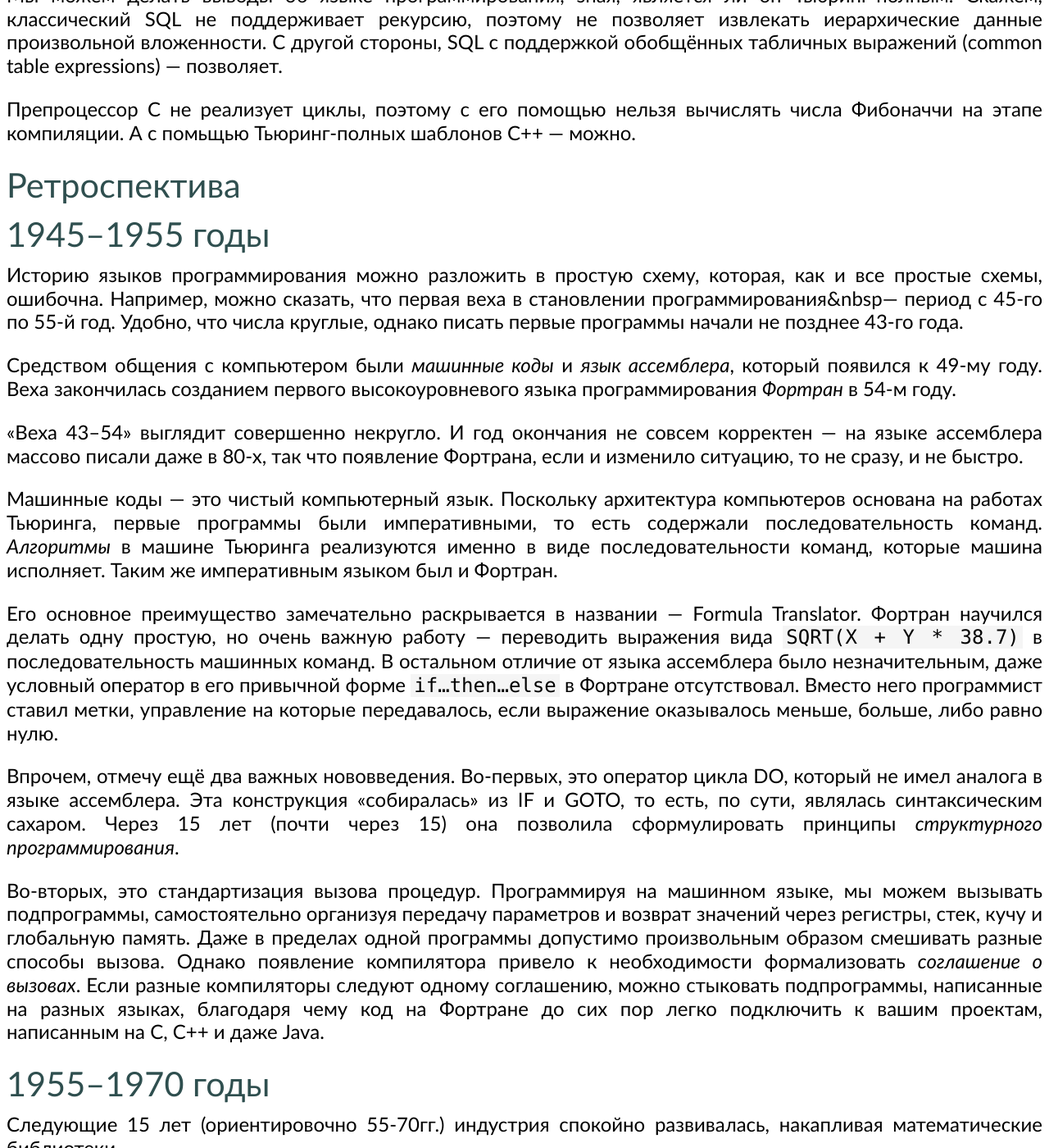
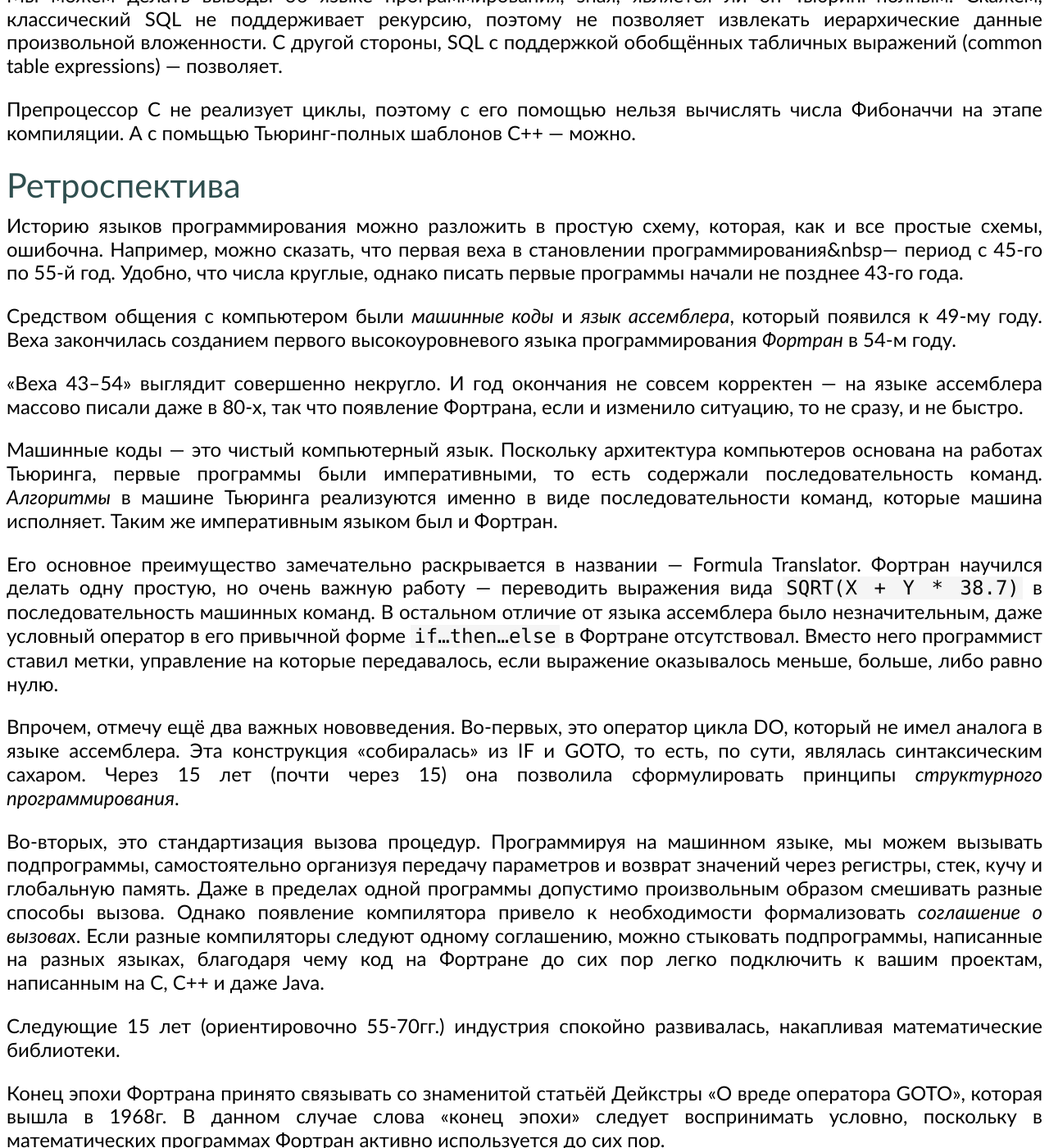
Before and after one commit to markshevchenko/markshevchenko.github.io, a Jekyll site: the page built from articles/program-languages.md, in a window 1280 px wide and 1400 px high, scrolled down 5380 px. Shown: the whole window at 82% size. Built offline with Jekyll 4.4.1, drawn with Linux system fonts in a browser that asks for light colours; some web fonts are replaced; comment, search, counter and statistics services are not loaded.

Commit message:
И ещё немного дописал.

```diff
--- a/articles/program-languages.md
+++ b/articles/program-languages.md
@@ -169,8 +169,6 @@ id: program-languages
 
 ## Ретроспектива
 
-## 1945&ndash;1955 годы
-
 Историю языков программирования можно разложить в простую схему, которая, как и все простые схемы, ошибочна. Например, можно сказать, что первая веха в становлении программирования&nbsp&mdash;
 период с 45-го по 55-й год. Удобно, что числа круглые, однако писать первые программы начали не позднее 43-го года.
 
@@ -194,8 +192,6 @@ id: program-languages
 *соглашение о вызовах*. Если разные компиляторы следуют одному соглашению, можно стыковать подпрограммы, написанные на разных языках, благодаря чему код на Фортране до сих пор легко подключить
 к вашим проектам, написанным на C, C++ и даже Java.
 
-## 1955&ndash;1970 годы
-
 Следующие 15 лет (ориентировочно 55-70гг.) индустрия спокойно развивалась, накапливая математические библиотеки.
 
 Конец эпохи Фортрана принято связывать со знаменитой статьёй Дейкстры «О вреде оператора GOTO», которая вышла в 1968г. В данном случае слова «конец эпохи» следует воспринимать условно,
@@ -211,15 +207,13 @@ id: program-languages
 статической типизацией, но это не идентичные концепции. Например в языке Perl есть режим strict vars, при котором каждая переменная должна быть объявлена, а вот значение ей можно
 назначить значительно позже.
 
-## 1970&ndash;1990 годы
-
 Структурное программирование довольно долго оставалось главной парадигмой индустрии&nbsp;&mdash; практически 20 лет (70&ndash;90гг.), и это не смотря на то, первым объектно-ориентированным языком
 принято считать Симулу, созданную в 1967г.
 
 Как ни странно, такое продолжительный застой связан в первую очередь с прогрессом в области железа. Удивлены?
 
-Рубеж 70&ndash;80 годов оказался роковым для программистов. Компьютеры дешевели, росли объёмы оперативной памяти и быстродействие. В этих условиях активно развивались «ресурсоёмкие» языки — Смолток,
-LISP, ML. Но появление персоналок вернуло индустрию на 10 лет назад, в ситуацию, где битва шла за каждый килобайт.
+Рубеж 70&ndash;80 годов оказался роковым для программистов. Компьютеры дешевели, росли объёмы оперативной памяти и быстродействие. В этих условиях активно развивались «ресурсоёмкие»
+языки&nbsp;&mdash; Смолток, LISP, ML. Но появление персоналок вернуло индустрию на 10 лет назад, в ситуацию, где битва шла за каждый килобайт.
 
 Смолток для первых Atari, Apple и IBM PC оказался слишком требовательным.
 
```
